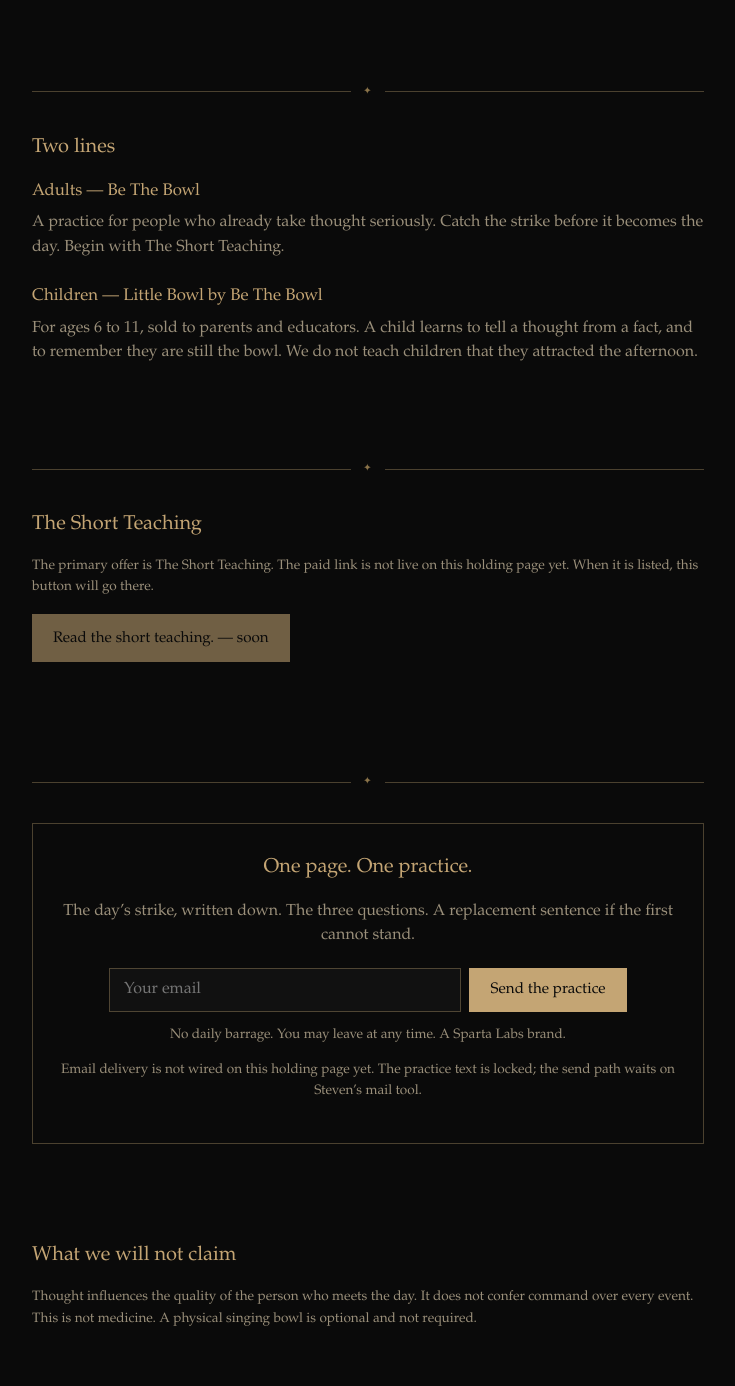
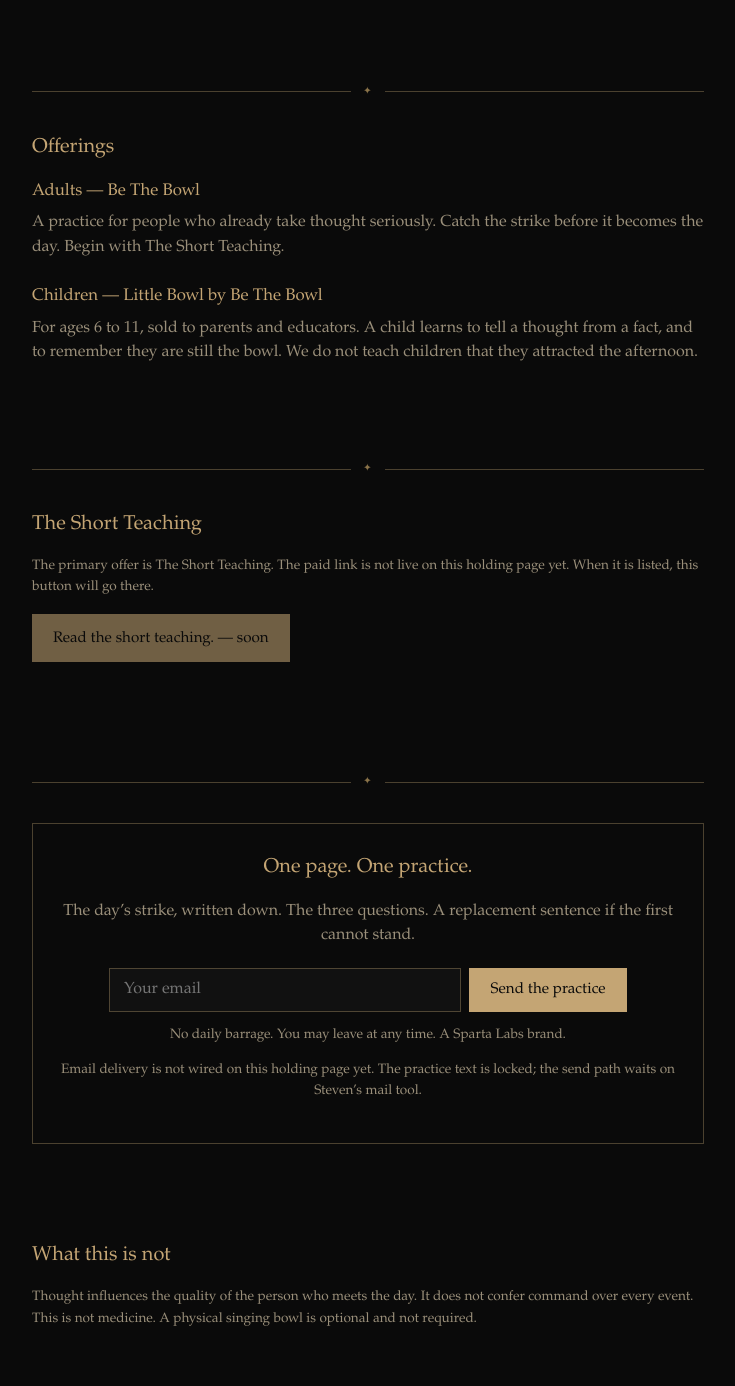
Before and after one commit to spstepp/be-the-bowl, a plain HTML site: page index.html in a window 1280 px wide. Shown: the part 1300-2686 px from the top of the page, without its empty margins (272-1007 px from the left). Drawn offline with Linux system fonts and the light colour scheme.

Commit message:
Retitle Offerings and What this is not sections
Replace structural labels Two lines / What we will not claim
with quieter page headers; body copy unchanged.

```diff
--- a/index.html
+++ b/index.html
@@ -43,7 +43,7 @@
 
     <section class="wrap" id="lines" aria-labelledby="lines-title">
       <div class="rule" aria-hidden="true"><span class="star">✦</span></div>
-      <h2 id="lines-title">Two lines</h2>
+      <h2 id="lines-title">Offerings</h2>
       <div class="lines">
         <div>
           <h3>Adults — Be The Bowl</h3>
@@ -80,7 +80,7 @@
     </section>
 
     <section class="wrap claims" aria-labelledby="claims-title">
-      <h2 id="claims-title">What we will not claim</h2>
+      <h2 id="claims-title">What this is not</h2>
       <p>Thought influences the quality of the person who meets the day. It does not confer command over every event. This is not medicine. A physical singing bowl is optional and not required.</p>
     </section>
   </main>
```
